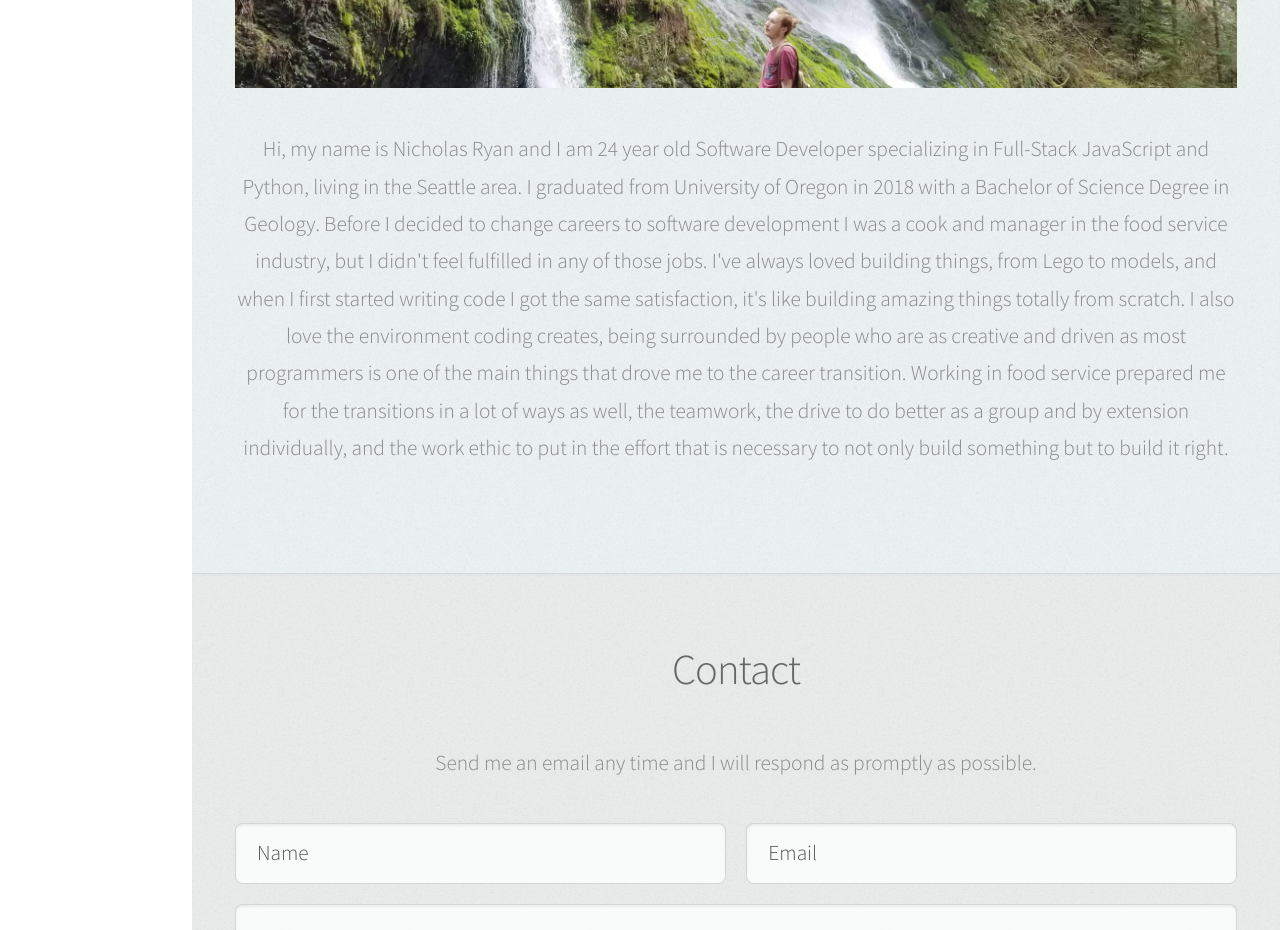
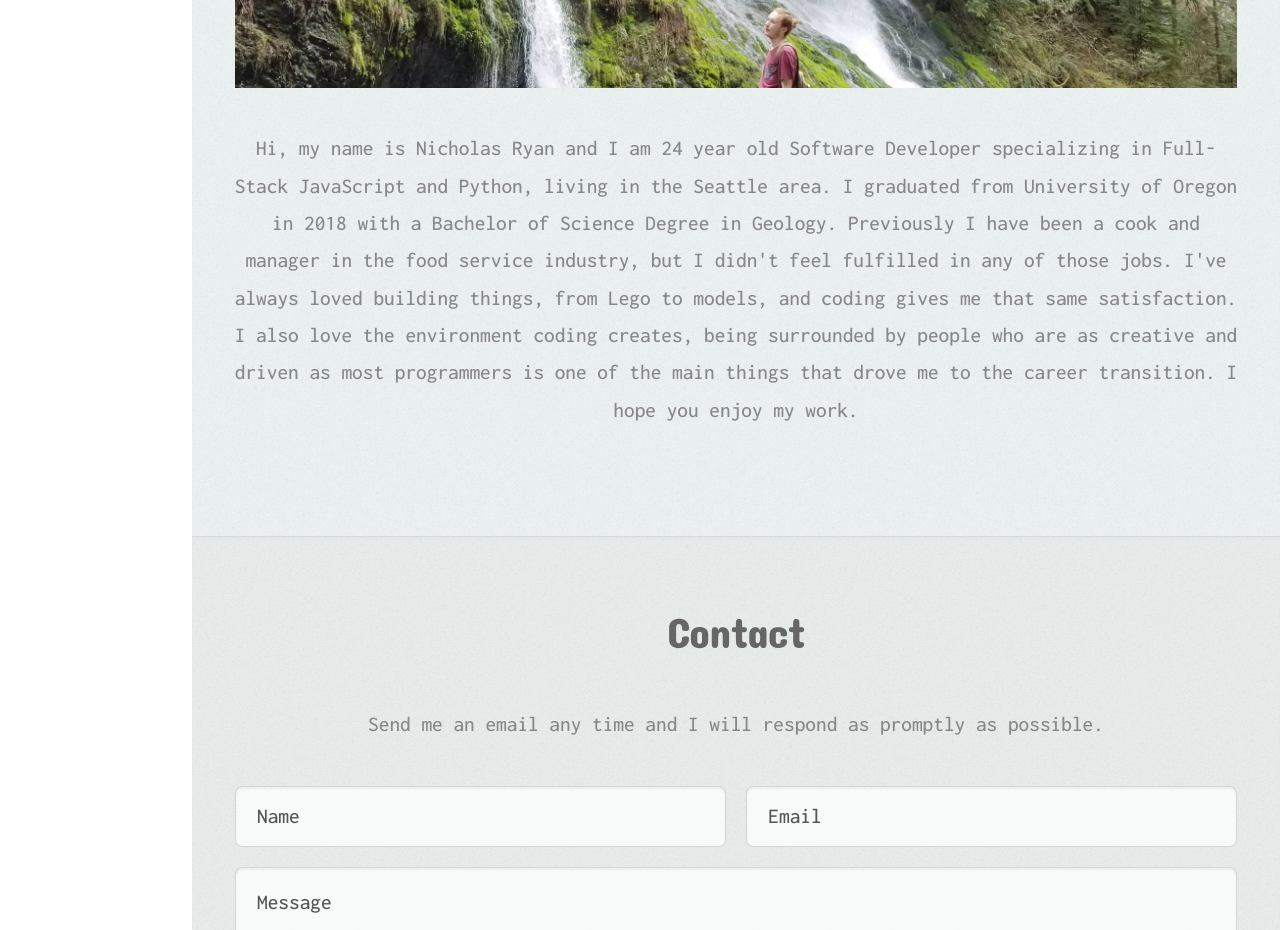
Before and after one commit to Niccoryan0/portfolio, a website: page public/index.html in a window 1280 px wide. Shown: the part 1900-2830 px from the top of the page. Drawn offline with Linux system fonts and the light colour scheme.

Commit message:
minor css fixes

```diff
--- a/public/assets/css/media.css
+++ b/public/assets/css/media.css
@@ -125,6 +125,10 @@
     display: none;
   }
 
+  #top > header {
+    background: rgba(128, 128, 128, 0);
+  }
+
   #main > section.one {
     background-color: #81918E;
     background-image: url("../../images/banner.jpg");
--- a/public/assets/css/modules.css
+++ b/public/assets/css/modules.css
@@ -1,12 +1,11 @@
 
 @import url("font-awesome.min.css");
-@import url("https://fonts.googleapis.com/css?family=Source+Sans+Pro:300,300italic,400,600");
-
+@import url('https://fonts.googleapis.com/css2?family=Concert+One&family=Inconsolata:wght@500&display=swap');
 /* Basic */
 
 body {
   background: #fff;
-  font-family: 'Source Sans Pro', sans-serif;
+  font-family: 'Inconsolata', monospace;
   font-size: 19pt;
   font-weight: 300;
   line-height: 1.75em;
@@ -14,7 +13,7 @@ body {
 }
 
 input, textarea, select {
-  font-family: 'Source Sans Pro', sans-serif;
+  font-family: 'Inconsolata', monospace;
   font-size: 19pt;
   font-weight: 300;
   line-height: 1.75em;
@@ -25,6 +24,7 @@ h1, h2, h3, h4, h5, h6 {
   font-weight: 300;
   color: #666;
   line-height: 1.5em;
+  font-family: 'Concert One', cursive;
 }
 
  h1 a, h2 a, h3 a, h4 a, h5 a, h6 a {
@@ -337,6 +337,7 @@ button:active,
   height: 400px;
   width: 100%;
 }
+
 #main > section.two {
   background-color: #f5fafa;
 }
--- a/public/index.html
+++ b/public/index.html
@@ -153,7 +153,7 @@
 
 							<img src="images/waterfall-pic.jpg" alt="" class="image featured"/>
 
-							<p>Hi, my name is Nicholas Ryan and I am 24 year old Software Developer specializing in Full-Stack JavaScript and Python, living in the Seattle area. I graduated from University of Oregon in 2018 with a Bachelor of Science Degree in Geology. Before I decided to change careers to software development I was a cook and manager in the food service industry, but I didn't feel fulfilled in any of those jobs. I've always loved building things, from Lego to models, and when I first started writing code I got the same satisfaction, it's like building amazing things totally from scratch. I also love the environment coding creates, being surrounded by people who are as creative and driven as most programmers is one of the main things that drove me to the career transition. Working in food service prepared me for the transitions in a lot of ways as well, the teamwork, the drive to do better as a group and by extension individually, and the work ethic to put in the effort that is necessary to not only build something but to build it right.</p>
+							<p>Hi, my name is Nicholas Ryan and I am 24 year old Software Developer specializing in Full-Stack JavaScript and Python, living in the Seattle area. I graduated from University of Oregon in 2018 with a Bachelor of Science Degree in Geology. Previously I have been a cook and manager in the food service industry, but I didn't feel fulfilled in any of those jobs. I've always loved building things, from Lego to models, and coding gives me that same satisfaction. I also love the environment coding creates, being surrounded by people who are as creative and driven as most programmers is one of the main things that drove me to the career transition. I hope you enjoy my work.</p>
 
 						</div>
 					</section>
```
Also changed, not shown: public/assets/css/mobile.css (+0 -7 lines). Lines whose indentation alone changed are shown as unchanged.
